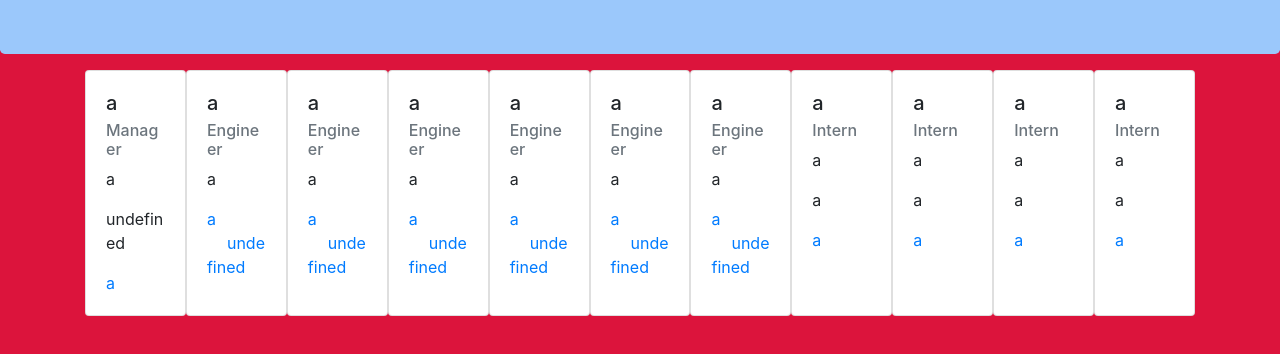
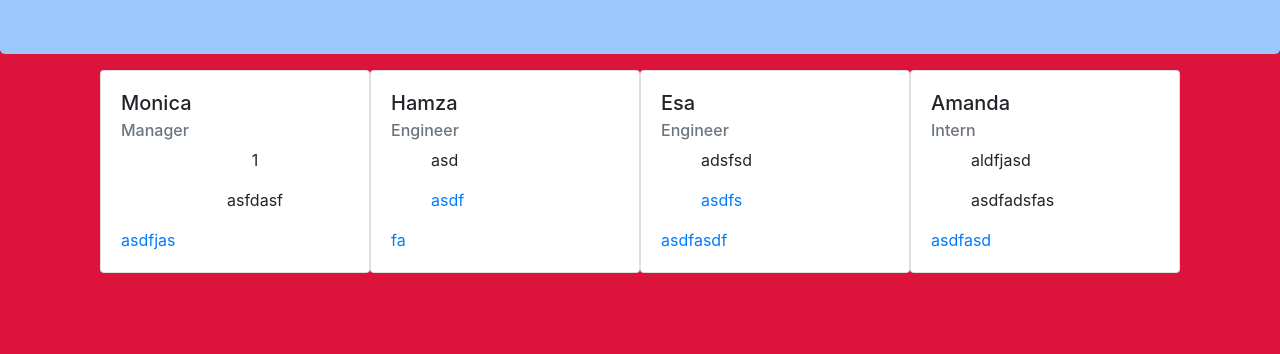
Before and after one commit to hamzsait/TeamProfileGenerator, a website: page output.html in a window 1280 px wide. Shown: the part 130-484 px from the top of the page. Drawn offline with nearby package versions, Linux system fonts and the light colour scheme; files that its build step writes are made by us from their sources.

Commit message:
resolved bug with variable names

```diff
--- a/lib/htmlRenderer.js
+++ b/lib/htmlRenderer.js
@@ -29,7 +29,7 @@ const renderManager = manager => {
   template = replacePlaceholders(template, "role", manager.getRole())
   template = replacePlaceholders(template, "email", manager.email)
   template = replacePlaceholders(template, "id", manager.id)
-  template = replacePlaceholders(template, "officeNumber", manager.officNum)
+  template = replacePlaceholders(template, "officeNumber", manager.officeNumber)
   return template;
 };
 
@@ -39,7 +39,7 @@ const renderEngineer = engineer => {
   template = replacePlaceholders(template, "role", engineer.getRole())
   template = replacePlaceholders(template, "email", engineer.email)
   template = replacePlaceholders(template, "id", engineer.id)
-  template = replacePlaceholders(template, "github", engineer.gitHub)
+  template = replacePlaceholders(template, "github", engineer.github)
   return template;
 };
 
--- a/output.html
+++ b/output.html
@@ -8,7 +8,7 @@
     <title>My Team</title>
     <link rel="stylesheet" href="https://stackpath.bootstrapcdn.com/bootstrap/4.3.1/css/bootstrap.min.css"
         integrity="sha384-ggOyR0iXCbMQv3Xipma34MD+dH/1fQ784/j6cY/iJTQUOhcWr7x9JvoRxT2MZw1T" crossorigin="anonymous">
-    <link rel="stylesheet" href="style.css">
+    <link rel="stylesheet" href="templates/style.css">
     <script src="https://kit.fontawesome.com/c502137733.js"></script>
 </head>
 
@@ -21,104 +21,48 @@
         </div>
     </div>
     <div class="container">
-        <div class="row">
             <div class="team-area col-12 d-flex justify-content-center">
                 <div class="card" style="width: 18rem;">
     <div class="card-body">
-      <h5 class="card-title">a</h5>
+      <h5 class="card-title">Monica</h5>
       <h6 class="card-subtitle mb-2 text-muted">Manager</h6>
-      <p class="card-text">a</p>
-      <p class="card-text">undefined</p>
-      <a href="a" class="card-link">a</a>
+      <ul>
+        <p style = "text-align: center" class="card-text">1</p>
+        <p style = "text-align: center" class="card-text">asfdasf</p>
+      </ul>
+      <a href="asdfjas" class="card-link">asdfjas</a>
     </div>
   </div><div class="card" style="width: 18rem;">
     <div class="card-body">
-      <h5 class="card-title">a</h5>
+      <h5 class="card-title">Hamza</h5>
       <h6 class="card-subtitle mb-2 text-muted">Engineer</h6>
-      <p class="card-text">a</p>
-      <a href="a" class="card-link">a</a>
-      <a href="undefined" class="card-link">undefined</a>
+      <ul>
+        <p class="card-text">asd</p>
+        <a href="asdf" class="card-link">asdf</a>
+      </ul>
+      <a href="fa" class="card-link">fa</a>
     </div>
   </div>
 <div class="card" style="width: 18rem;">
     <div class="card-body">
-      <h5 class="card-title">a</h5>
+      <h5 class="card-title">Esa</h5>
       <h6 class="card-subtitle mb-2 text-muted">Engineer</h6>
-      <p class="card-text">a</p>
-      <a href="a" class="card-link">a</a>
-      <a href="undefined" class="card-link">undefined</a>
+      <ul>
+        <p class="card-text">adsfsd</p>
+        <a href="asdfs" class="card-link">asdfs</a>
+      </ul>
+      <a href="asdfasdf" class="card-link">asdfasdf</a>
     </div>
   </div>
 <div class="card" style="width: 18rem;">
     <div class="card-body">
-      <h5 class="card-title">a</h5>
-      <h6 class="card-subtitle mb-2 text-muted">Engineer</h6>
-      <p class="card-text">a</p>
-      <a href="a" class="card-link">a</a>
-      <a href="undefined" class="card-link">undefined</a>
-    </div>
-  </div>
-<div class="card" style="width: 18rem;">
-    <div class="card-body">
-      <h5 class="card-title">a</h5>
-      <h6 class="card-subtitle mb-2 text-muted">Engineer</h6>
-      <p class="card-text">a</p>
-      <a href="a" class="card-link">a</a>
-      <a href="undefined" class="card-link">undefined</a>
-    </div>
-  </div>
-<div class="card" style="width: 18rem;">
-    <div class="card-body">
-      <h5 class="card-title">a</h5>
-      <h6 class="card-subtitle mb-2 text-muted">Engineer</h6>
-      <p class="card-text">a</p>
-      <a href="a" class="card-link">a</a>
-      <a href="undefined" class="card-link">undefined</a>
-    </div>
-  </div>
-<div class="card" style="width: 18rem;">
-    <div class="card-body">
-      <h5 class="card-title">a</h5>
-      <h6 class="card-subtitle mb-2 text-muted">Engineer</h6>
-      <p class="card-text">a</p>
-      <a href="a" class="card-link">a</a>
-      <a href="undefined" class="card-link">undefined</a>
-    </div>
-  </div>
-<div class="card" style="width: 18rem;">
-    <div class="card-body">
-      <h5 class="card-title">a</h5>
+      <h5 class="card-title">Amanda</h5>
       <h6 class="card-subtitle mb-2 text-muted">Intern</h6>
-      <p class="card-text">a</p>
-      <p class="card-text">a</p>
-      <a href="a" class="card-link">a</a>
-    </div>
-</div>
-<div class="card" style="width: 18rem;">
-    <div class="card-body">
-      <h5 class="card-title">a</h5>
-      <h6 class="card-subtitle mb-2 text-muted">Intern</h6>
-      <p class="card-text">a</p>
-      <p class="card-text">a</p>
-      <a href="a" class="card-link">a</a>
-    </div>
-</div>
-<div class="card" style="width: 18rem;">
-    <div class="card-body">
-      <h5 class="card-title">a</h5>
-      <h6 class="card-subtitle mb-2 text-muted">Intern</h6>
-      <p class="card-text">a</p>
-      <p class="card-text">a</p>
-      <a href="a" class="card-link">a</a>
-    </div>
-</div>
-<div class="card" style="width: 18rem;">
-    <div class="card-body">
-      <h5 class="card-title">a</h5>
-      <h6 class="card-subtitle mb-2 text-muted">Intern</h6>
-      <p class="card-text">a</p>
-      <p class="card-text">a</p>
-      <a href="a" class="card-link">a</a>
+      <ul>
+        <p class="card-text">aldfjasd</p>
+        <p class="card-text">asdfadsfas</p>
+      </ul>
+      <a href="asdfasd" class="card-link">asdfasd</a>
     </div>
 </div>
 
```
